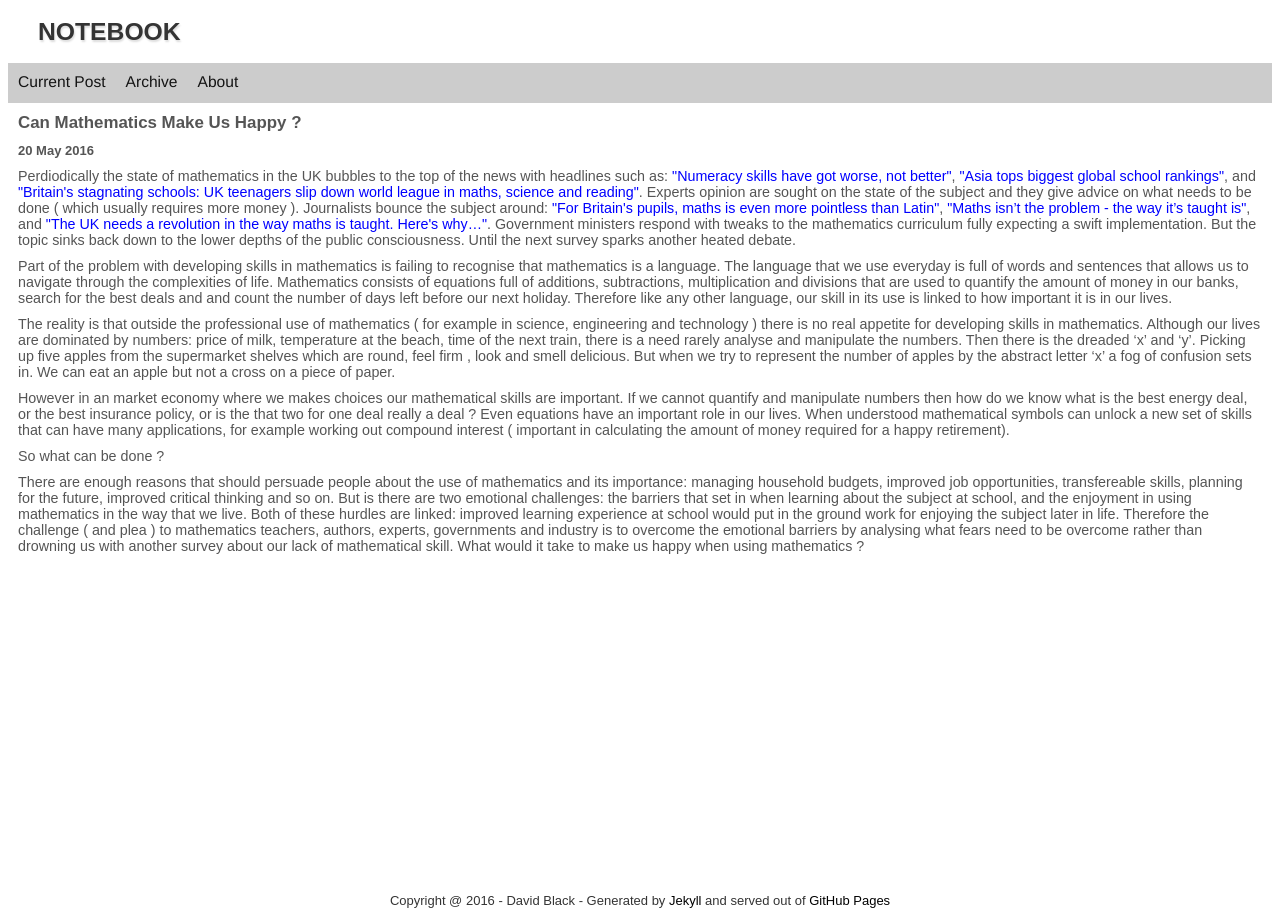
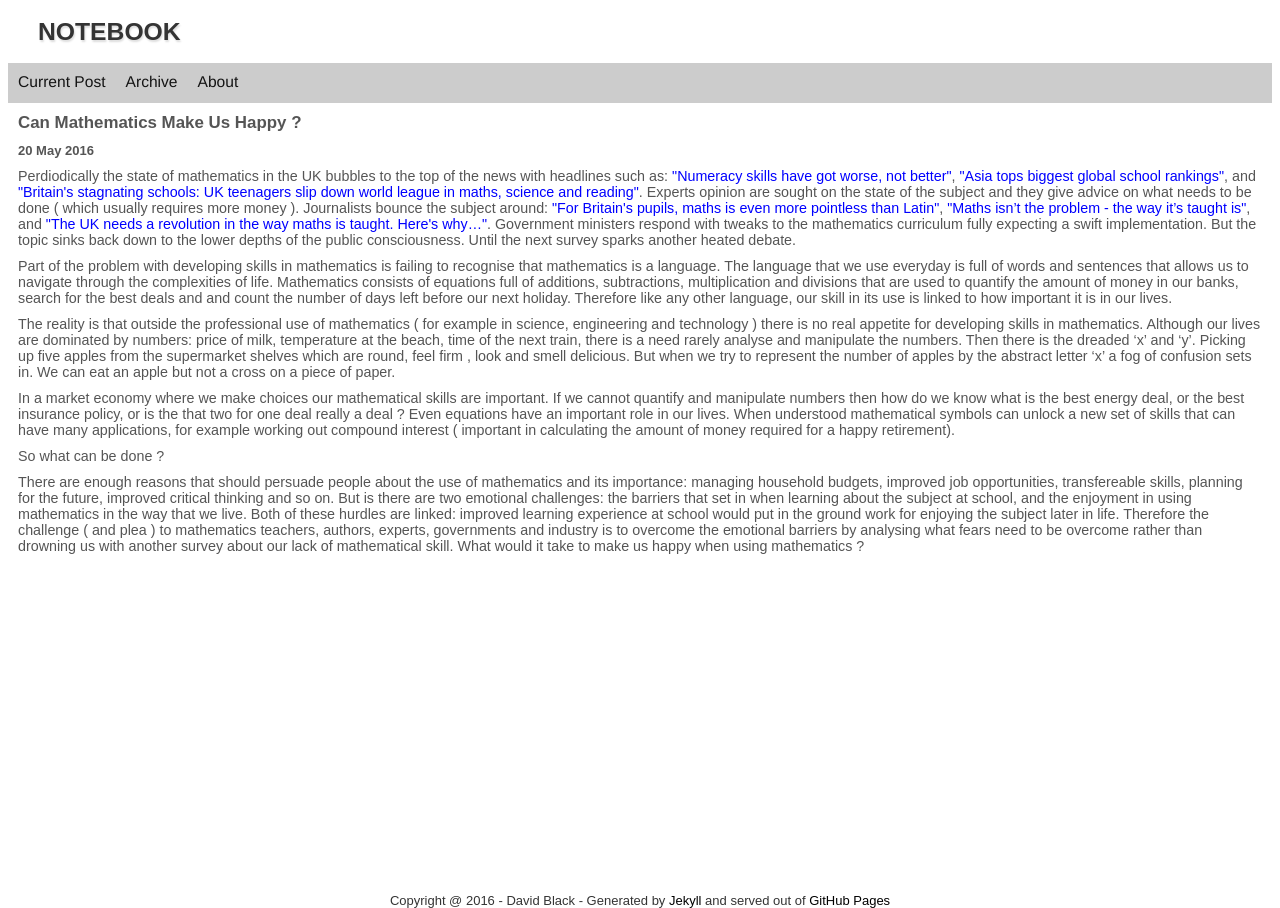
Before and after one commit to dtinblack/dtinblack.github.io, a Jekyll site: the page built from _posts/2016-05-20-current.html, in a window 1280 px wide. Built offline with Jekyll 4.4.1, drawn with Linux system fonts in a browser that asks for light colours.

Commit message:
updated post 20 May 2016

```diff
--- a/_posts/2016-05-20-current.html
+++ b/_posts/2016-05-20-current.html
@@ -41,7 +41,7 @@ cross on a piece of paper.
 </p>
 
 <p>
-However in an market economy where we makes choices our mathematical skills are important. If we cannot
+In a market economy where we make choices our mathematical skills are important. If we cannot
 quantify and manipulate numbers then how do we know what is the best energy deal, or the best insurance policy, or is the that two for
 one deal really a deal ? Even equations have an important role in our lives. When understood mathematical symbols can
 unlock a new set of skills that can have many applications, for example working out compound interest ( important in
```
